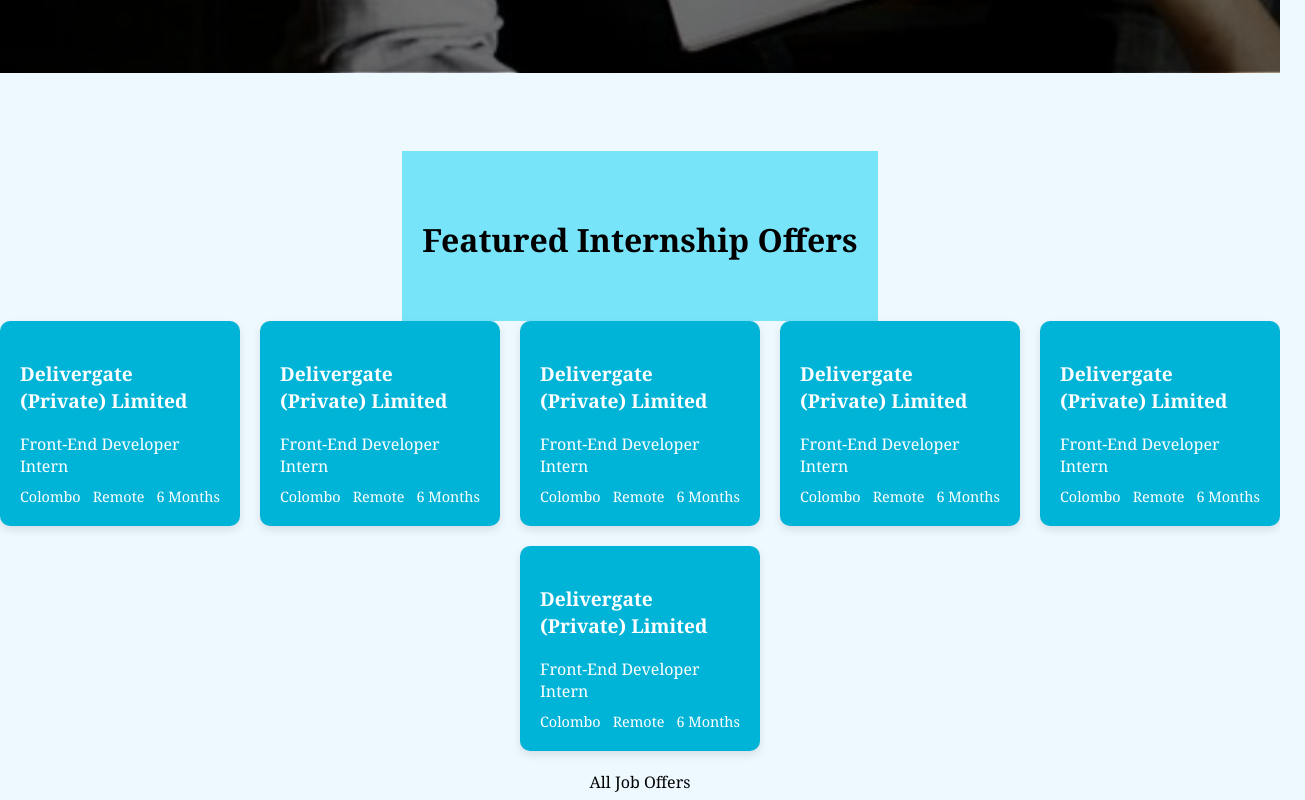
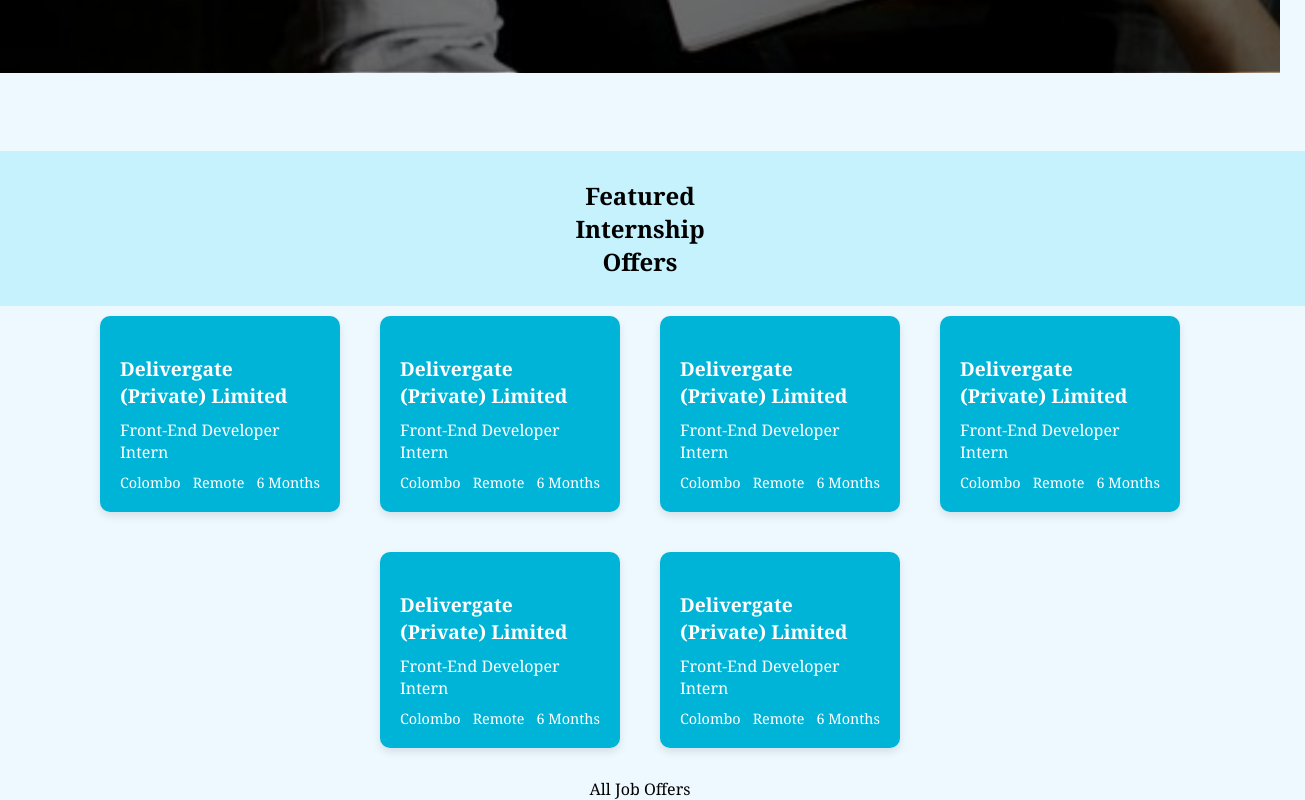
Before and after one commit to KushaRa/InternX_Front, a React (Create React App) app in the folder skillsync/: page /card in a window 1280 px wide. Shown: the part 727-1527 px from the top of the page, 1305 px wide, since content can reach past the window. Built offline with nearby package versions, Linux system fonts and the light colour scheme.

Commit message:
changed some styles

```diff
--- a/skillsync/src/Pages/Card/Card.css
+++ b/skillsync/src/Pages/Card/Card.css
@@ -97,16 +97,17 @@
 }   */
 
  .card-featured-internships {
-    background-color: #75e4fafa;
-    padding: 40px 20px;
+    background-color: #75e4fa57;
+    padding: 8px  600px;
     text-align: center;
 }
 
 .card-featured-internships h2 {
-    font-size: 2em;
+    font-size: 1.5em;
     margin-bottom: 20px;
     border-style: initial;
     border-radius: 10%;
+    flex: content;
 }
 
 .internship-cards {
@@ -124,9 +125,11 @@
     color: #fff;
     text-align: left;
     box-shadow: 0 4px 8px rgba(0, 0, 0, 0.1);
+    margin: 10px;
 }
   .internship-card h3 {
     font-size: 1.2em;
+    margin-bottom: 10px;
   }
   .internship-card p {
     font-size: 1em;
```
Also changed, not shown: 1 other file (tests, documents, lock files or other folders).
